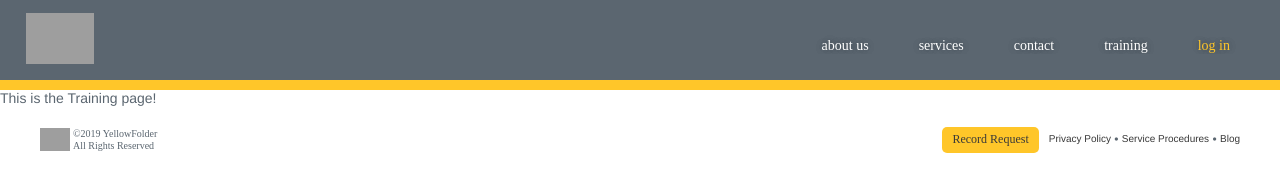
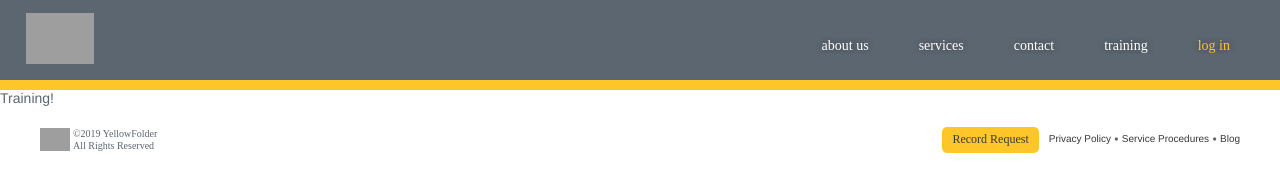
Before and after one commit to YellowFolder/yellowfolder.com, a Next.js app: page /training in a window 1280 px wide. Shown: the top 180 px of the page. Built offline with nearby package versions, Linux system fonts and the light colour scheme; grey boxes are pictures that could not be loaded; a web font is replaced by a local one.

Commit message:
Create Training page.

```diff
--- /dev/null
+++ b/components/Training.js
@@ -0,0 +1,13 @@
+import React, { Component } from 'react';
+
+export class Training extends Component {
+	render() {
+		return (
+			<div>
+				Training!
+			</div>
+		)
+	}
+}
+
+export default Training
--- a/package.json
+++ b/package.json
@@ -27,7 +27,6 @@
 	},
 	"dependencies": {
 		"@babel/core": "^7.0.0",
-		"@hint/configuration-development": "^6.1.1",
 		"@zeit/next-bundle-analyzer": "^0.1.2",
 		"@zeit/next-source-maps": "0.0.3",
 		"acorn": "^6.1.0",
--- a/pages/training.js
+++ b/pages/training.js
@@ -1,3 +1,5 @@
-const Training = () => <div>This is the Training page!</div>;
+import Training from '../components/Training';
 
-export default Training;
+const TrainingPage = () => <Training />;
+
+export default TrainingPage;
```
